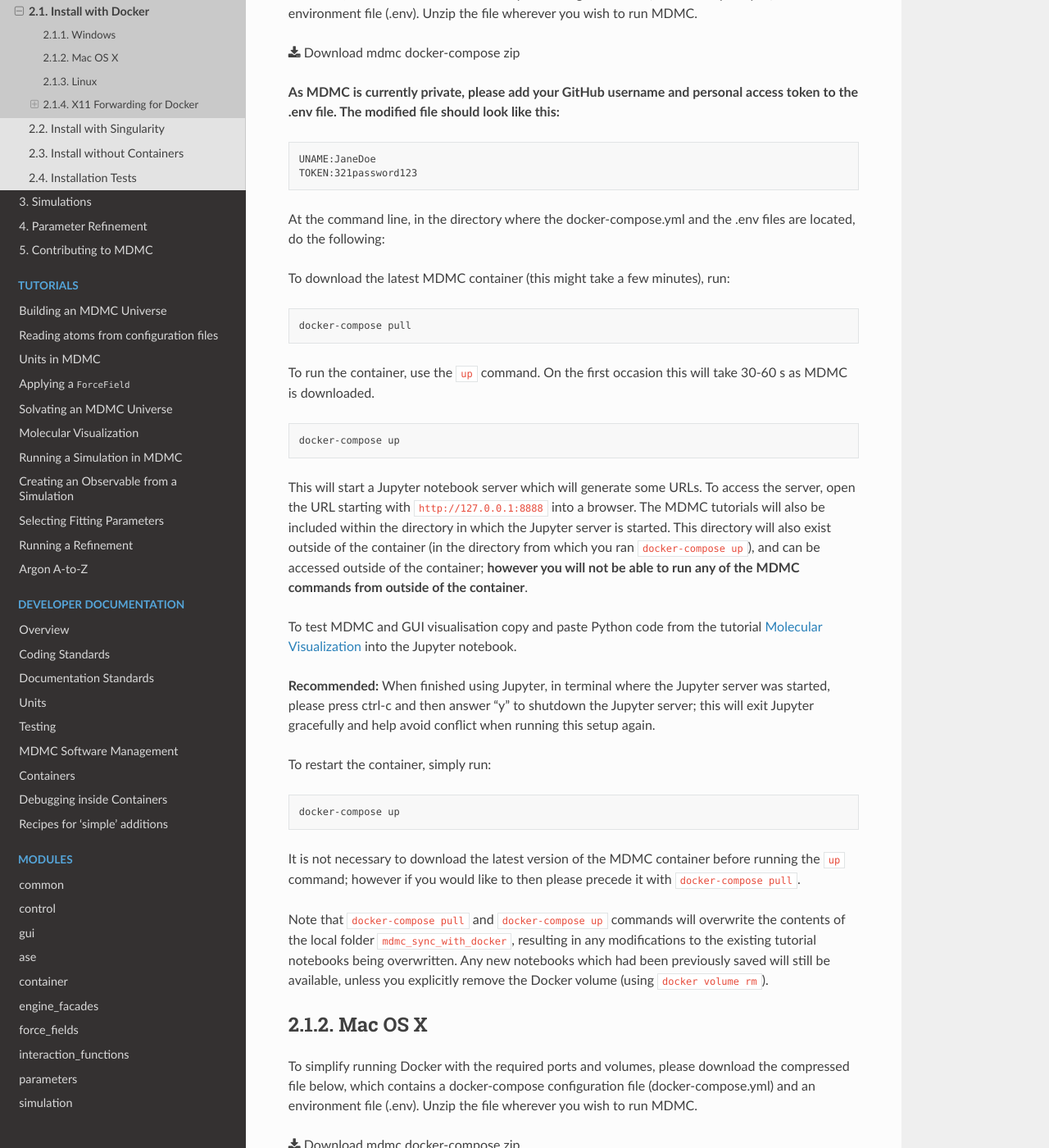
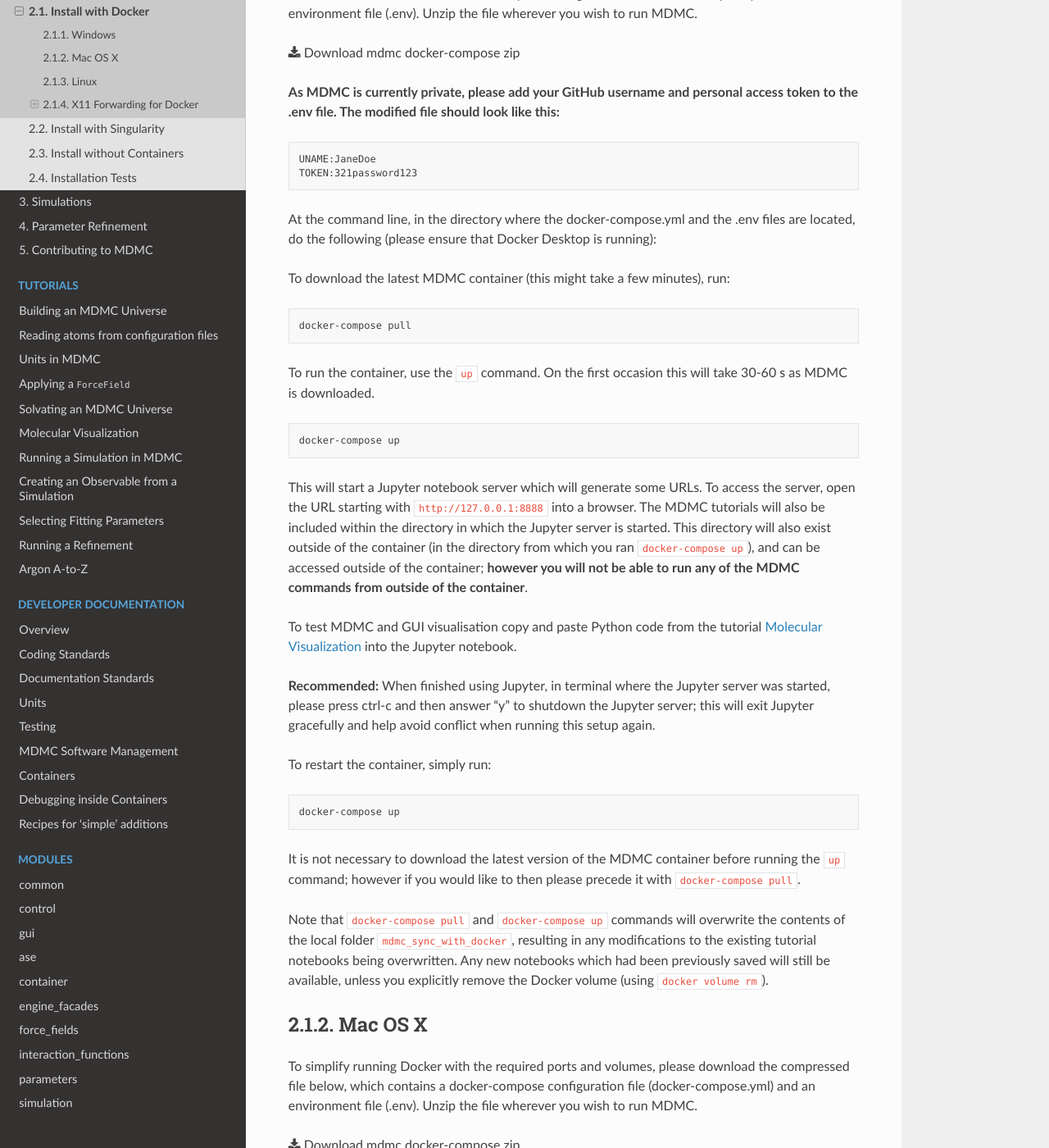
Before and after one commit to ISISNeutronMuon/MDMC, a Sphinx documentation site: the page built from doc/pages/installation/docker.rst, in a window 1280 px wide and 1400 px high, scrolled down 1029 px. Shown: the whole window at 82% size. Built offline with Sphinx 7.4.7 and the Read the Docs theme 2.0.0, drawn with Linux system fonts in a browser that asks for light colours; some of the changed text lies outside the part shown.

Commit message:
Note on Docker desktop for Win and OSX

```diff
--- a/doc/pages/installation/docker.rst
+++ b/doc/pages/installation/docker.rst
@@ -45,7 +45,7 @@
 .. include:: docker/docker-compose-env-osx-windows.rst
 
 At the command line, in the directory where the docker-compose.yml and the .env
-files are located, do the following:
+files are located, do the following (please ensure that Docker Desktop is running):
 
 .. include:: docker/docker-compose-run.rst
 
@@ -58,7 +58,7 @@
 .. include:: docker/docker-compose-env-osx-windows.rst
 
 Then in a terminal, in the directory where the docker-compose.yml and the .env
-files are located, do the following:
+files are located, do the following (please ensure that Docker Desktop is running):
 
 .. include:: docker/docker-compose-run.rst
 
```
